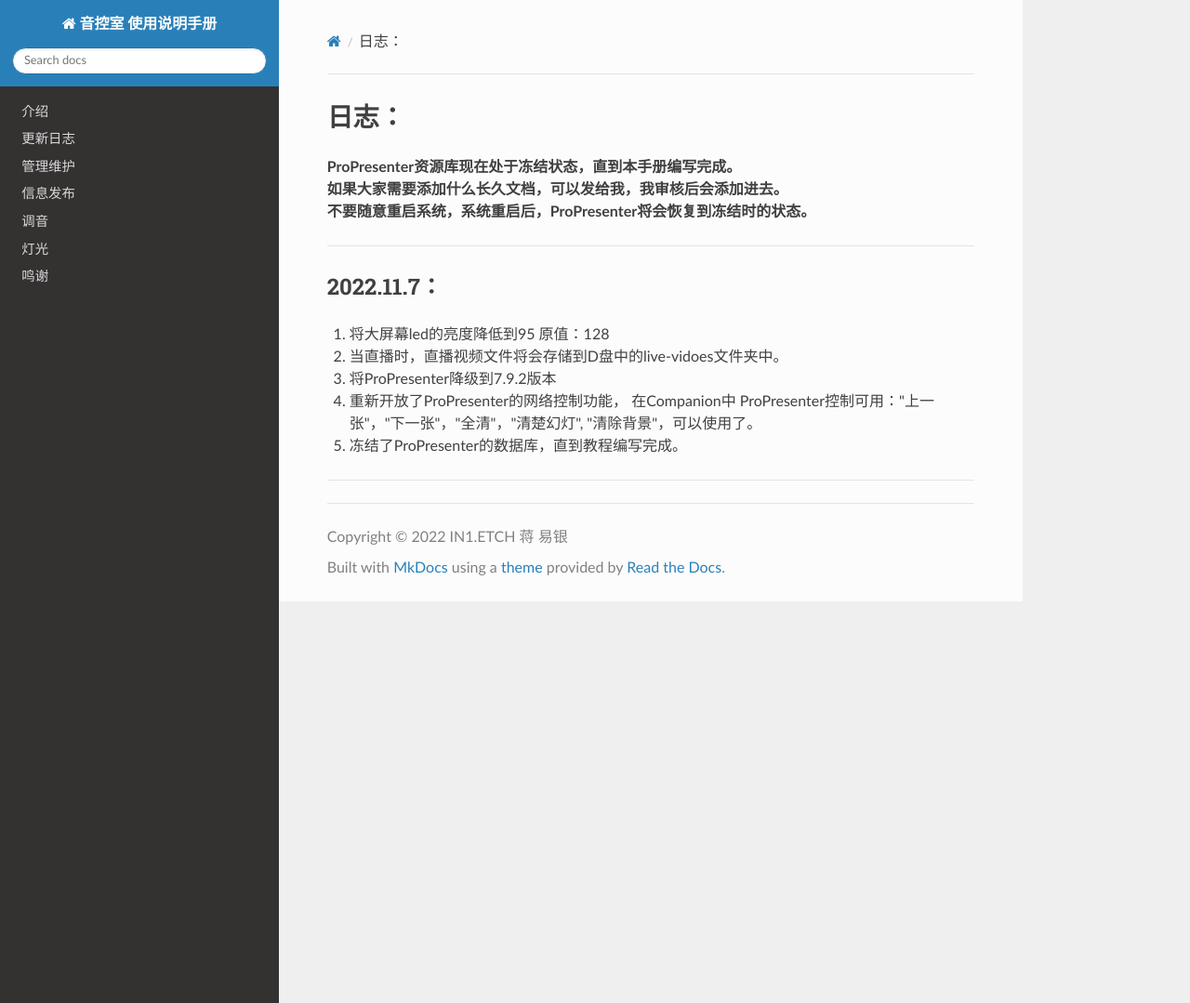
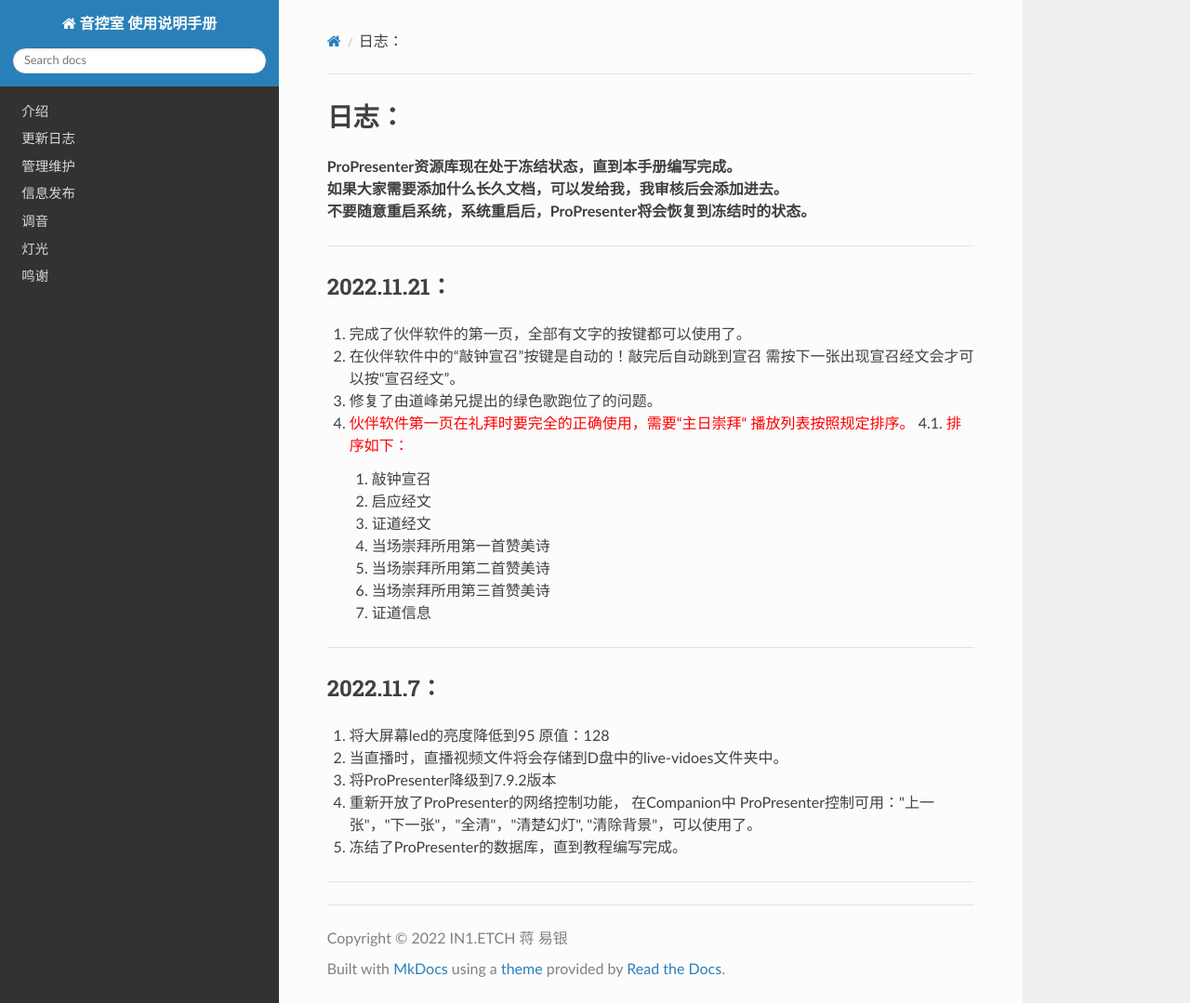
Before and after one commit to Jizyjiang/STX_YK-DOCS, an MkDocs documentation site: the page built from docs/changelog/sxt.md, in a window 1280 px wide and 1079 px high. Shown: the whole window at 93% size. Built offline with MkDocs 1.6.1, drawn with Linux system fonts in a browser that asks for light colours; nearby versions of some CDN libraries.

Commit message:
Update sxt.md

```diff
--- a/docs/changelog/sxt.md
+++ b/docs/changelog/sxt.md
@@ -2,6 +2,23 @@
 **ProPresenter资源库现在处于冻结状态，直到本手册编写完成。**<br>
 **如果大家需要添加什么长久文档，可以发给我，我审核后会添加进去。**<br>
 **不要随意重启系统，系统重启后，ProPresenter将会恢复到冻结时的状态。**<br>
+-------
+2022.11.21：
+-------
+  1. 完成了伙伴软件的第一页，全部有文字的按键都可以使用了。
+  2. 在伙伴软件中的“敲钟宣召”按键是自动的！敲完后自动跳到宣召 需按下一张出现宣召经文会才可以按“宣召经文”。
+  3. 修复了由道峰弟兄提出的绿色歌跑位了的问题。
+  4. <font color='red'> 伙伴软件第一页在礼拜时要完全的正确使用，需要“主日崇拜“ 播放列表按照规定排序。 </font>
+     4.1. <font color='red'> 排序如下：</font>
+     1. 敲钟宣召
+     2. 启应经文
+     3. 证道经文
+     4. 当场崇拜所用第一首赞美诗
+     5. 当场崇拜所用第二首赞美诗
+     6. 当场崇拜所用第三首赞美诗
+     7. 证道信息
+
+
 -------
 2022.11.7：
 -------
```
